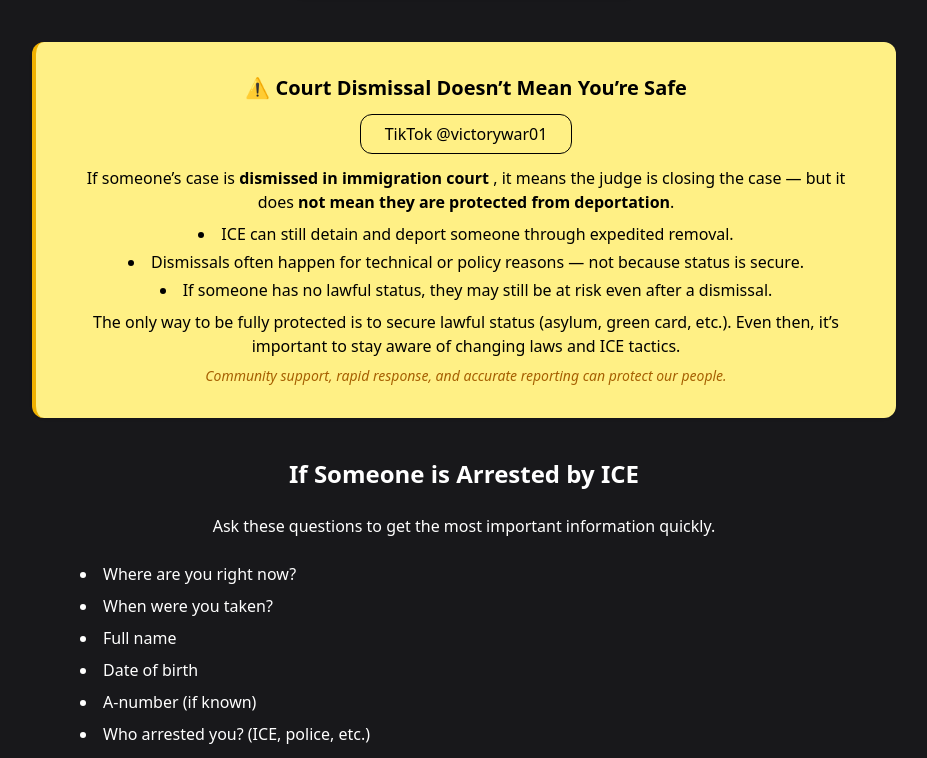
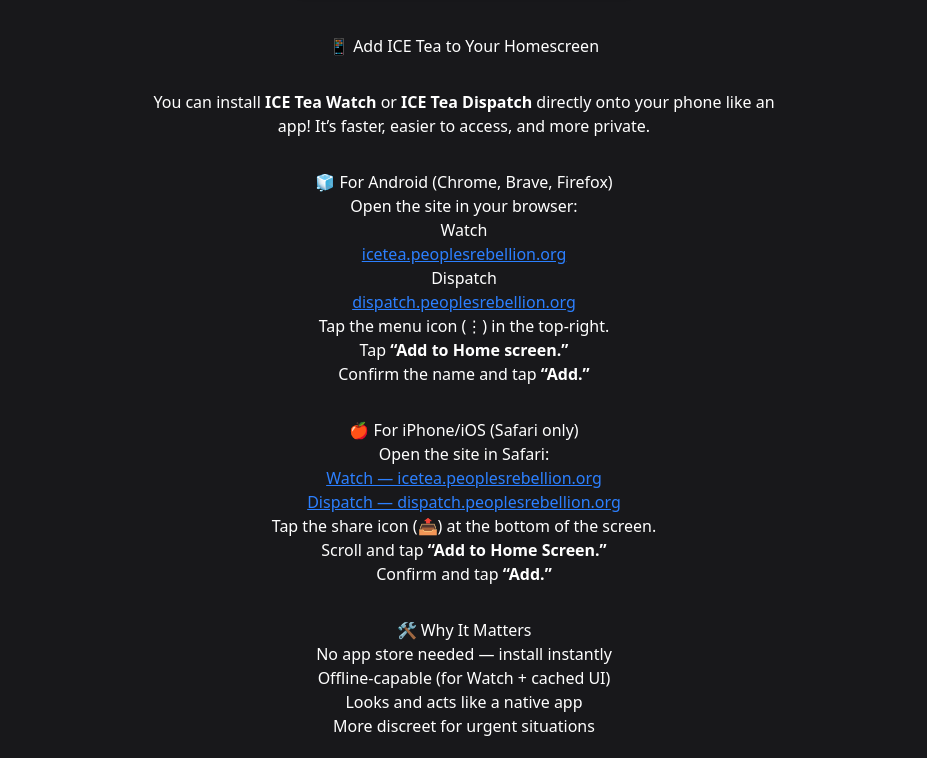
Before and after one commit to MissTitanK3/icetea-watch, a Next.js app: page / in a window 1280 px wide. Shown: the part 1231-1989 px from the top of the page, without its empty margins (176-1103 px from the left). Built offline with nearby package versions, Linux system fonts and the light colour scheme.

Commit message:
adding install explainer

```diff
--- a/src/app/page.tsx
+++ b/src/app/page.tsx
@@ -1,4 +1,5 @@
 'use client';
+import AddToHomescreenTutorial from '@/components/AddToHomescreenTutorial';
 import CopyEmail from '@/components/CopyEmail';
 import CourtAppearance from '@/components/CourtAppearance';
 import KnowYourRights from '@/components/KnowYourRights';
@@ -31,6 +32,7 @@
           <div className="flex flex-col text-center py-5 justify-center m-auto">
             <CopyEmail />
           </div>
+          <AddToHomescreenTutorial />
           <CourtAppearance />
           <ICEArrestQuestions />
         </div>
--- /dev/null
+++ b/src/components/AddToHomescreenTutorial.tsx
@@ -0,0 +1,79 @@
+'use client';
+
+import Link from 'next/link';
+
+export default function AddToHomescreenTutorial() {
+  return (
+    <div className="prose prose-invert max-w-2xl mx-auto p-4 space-y-8">
+      <h1>📱 Add ICE Tea to Your Homescreen</h1>
+      <p>
+        You can install <strong>ICE Tea Watch</strong> or <strong>ICE Tea Dispatch</strong> directly onto your phone
+        like an app! It’s faster, easier to access, and more private.
+      </p>
+
+      <section>
+        <h2>🧊 For Android (Chrome, Brave, Firefox)</h2>
+        <ol>
+          <li>Open the site in your browser:</li>
+          <ul>
+            <li className="flex flex-col">
+              <span>Watch</span>
+              <Link href="https://icetea.peoplesrebellion.org" target="_blank" className="text-blue-500 underline">
+                icetea.peoplesrebellion.org
+              </Link>
+            </li>
+            <li className="flex flex-col">
+              <span>Dispatch</span>
+              <Link href="https://dispatch.peoplesrebellion.org" target="_blank" className="text-blue-500 underline">
+                dispatch.peoplesrebellion.org
+              </Link>
+            </li>
+          </ul>
+          <li>Tap the menu icon (⋮) in the top-right.</li>
+          <li>
+            Tap <strong>“Add to Home screen.”</strong>
+          </li>
+          <li>
+            Confirm the name and tap <strong>“Add.”</strong>
+          </li>
+        </ol>
+      </section>
+
+      <section>
+        <h2>🍎 For iPhone/iOS (Safari only)</h2>
+        <ol>
+          <li>Open the site in Safari:</li>
+          <ul>
+            <li>
+              <Link href="https://icetea.peoplesrebellion.org" target="_blank" className="text-blue-500 underline">
+                Watch — icetea.peoplesrebellion.org
+              </Link>
+            </li>
+            <li>
+              <Link href="https://dispatch.peoplesrebellion.org" target="_blank" className="text-blue-500 underline">
+                Dispatch — dispatch.peoplesrebellion.org
+              </Link>
+            </li>
+          </ul>
+          <li>Tap the share icon (📤) at the bottom of the screen.</li>
+          <li>
+            Scroll and tap <strong>“Add to Home Screen.”</strong>
+          </li>
+          <li>
+            Confirm and tap <strong>“Add.”</strong>
+          </li>
+        </ol>
+      </section>
+
+      <section>
+        <h2>🛠 Why It Matters</h2>
+        <ul>
+          <li>No app store needed — install instantly</li>
+          <li>Offline-capable (for Watch + cached UI)</li>
+          <li>Looks and acts like a native app</li>
+          <li>More discreet for urgent situations</li>
+        </ul>
+      </section>
+    </div>
+  );
+}
```
